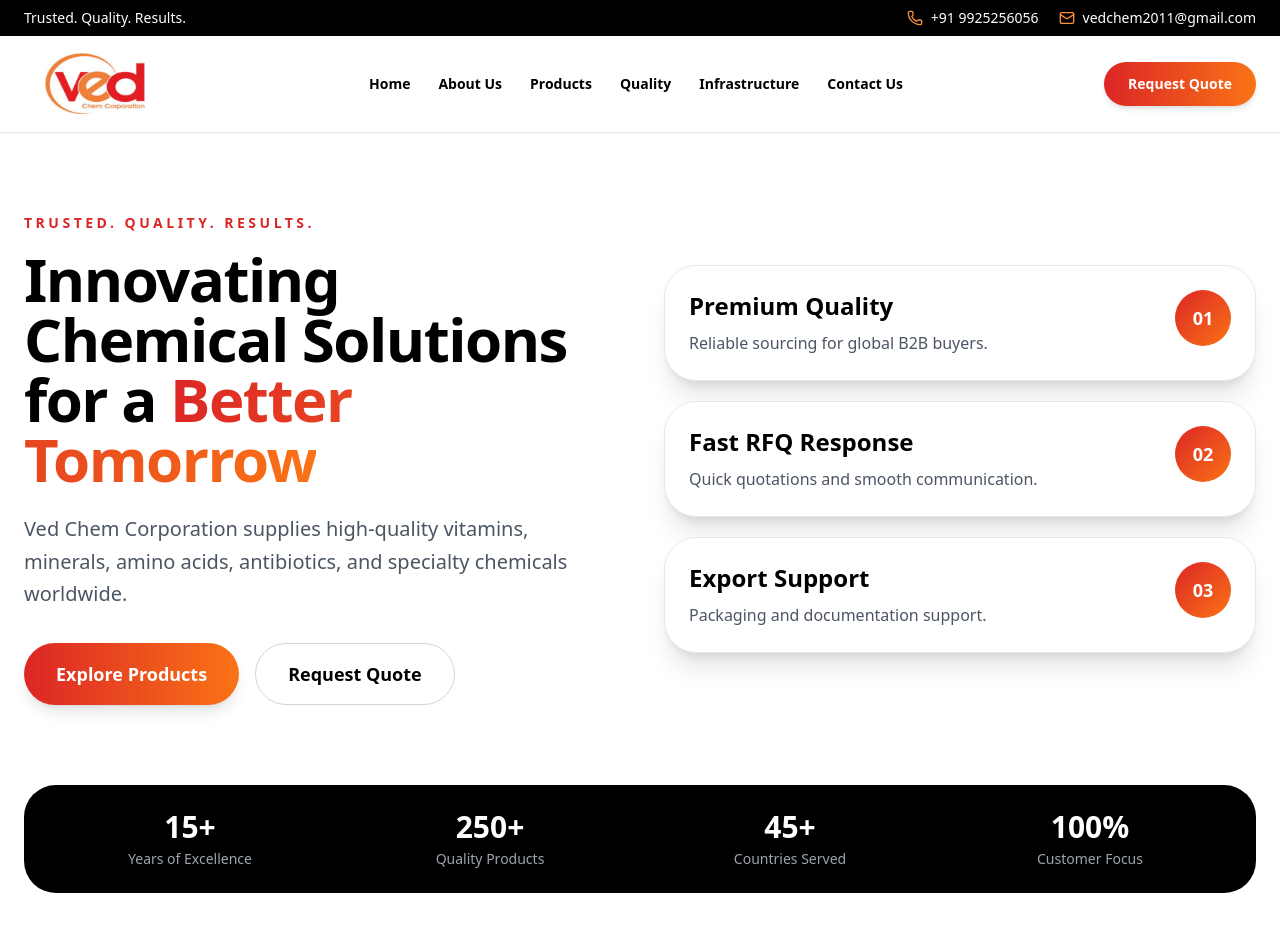
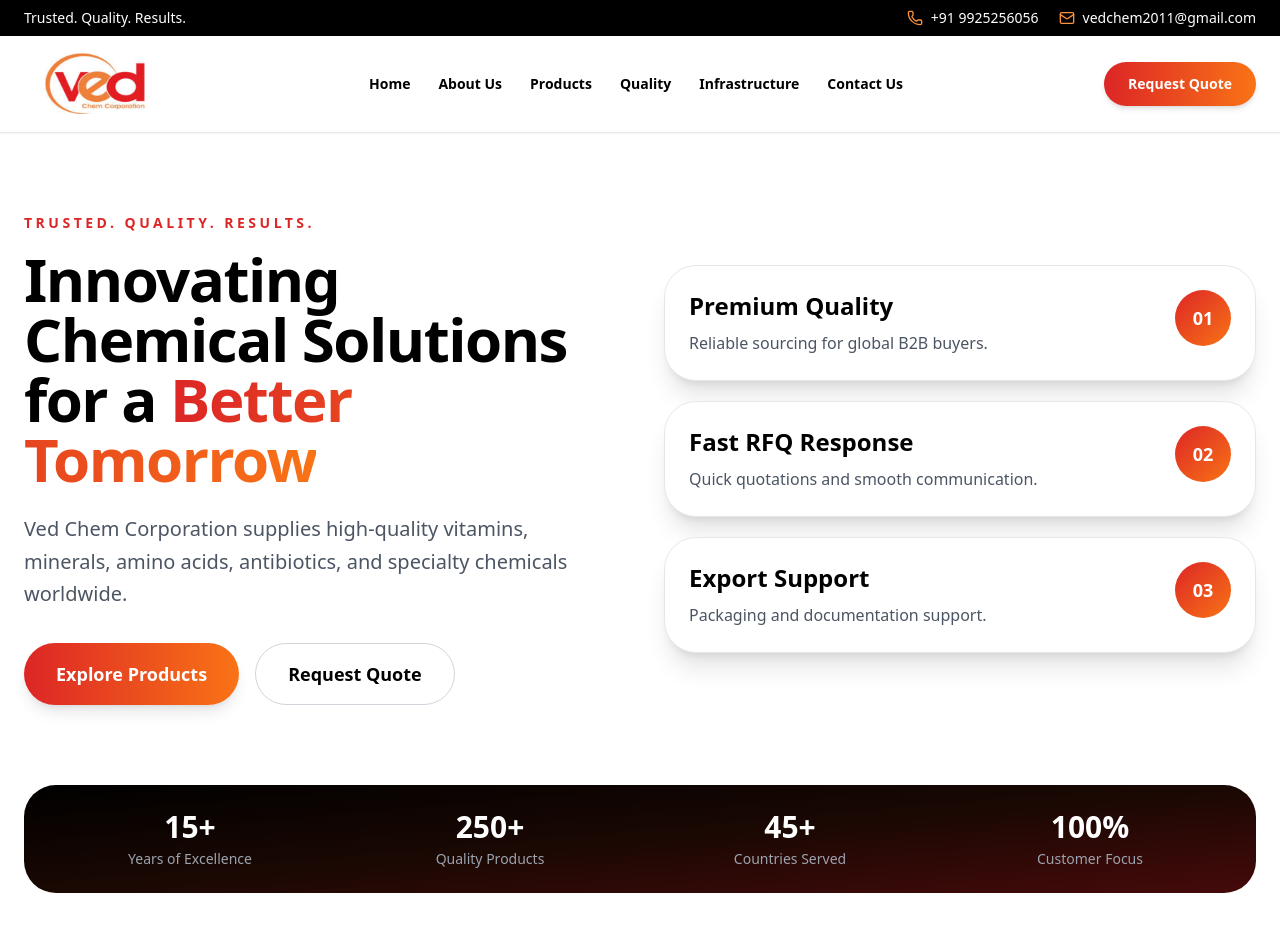
Before and after one commit to patelved3313/vedchem-redesign, a Next.js app: page /en in a window 1280 px wide. Shown: the top 952 px of the page. Built offline with nearby package versions, Linux system fonts and the light colour scheme.

Commit message:
Update page.tsx

```diff
--- a/app/[locale]/page.tsx
+++ b/app/[locale]/page.tsx
@@ -122,7 +122,7 @@
 
       {/* STATS */}
       <section className="mx-auto max-w-7xl px-6 pb-20">
-        <div className="grid grid-cols-2 gap-4 rounded-[2rem] bg-black p-6 text-white md:grid-cols-4">
+        <div className="grid grid-cols-2 gap-4 rounded-[2rem] bg-gradient-to-br from-black via-[#1a0803] to-red-950 p-6 text-white md:grid-cols-4">
           {stats.map(([num, label]) => (
             <div key={label} className="text-center">
               <p className="text-3xl font-black">{num}</p>
```
